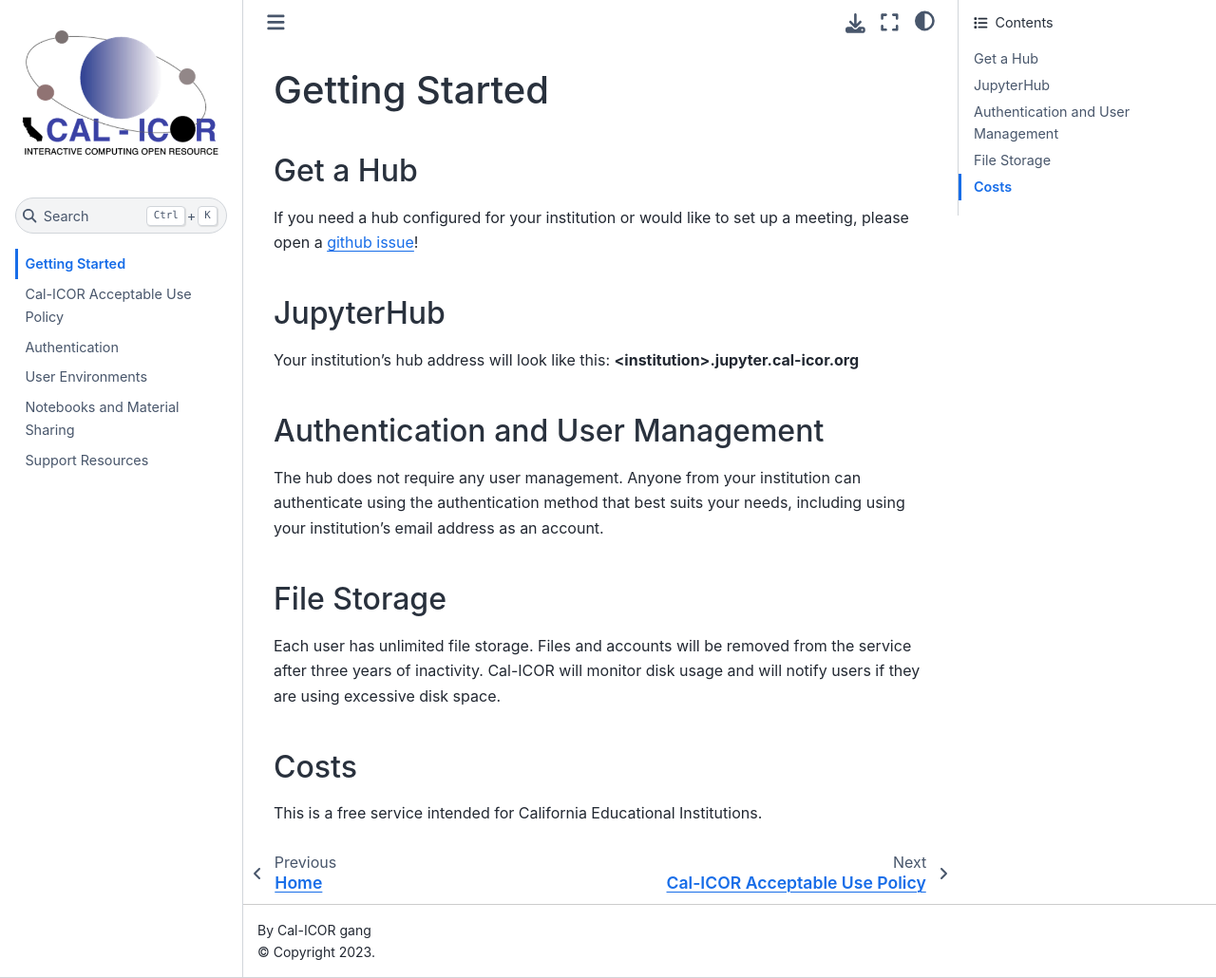
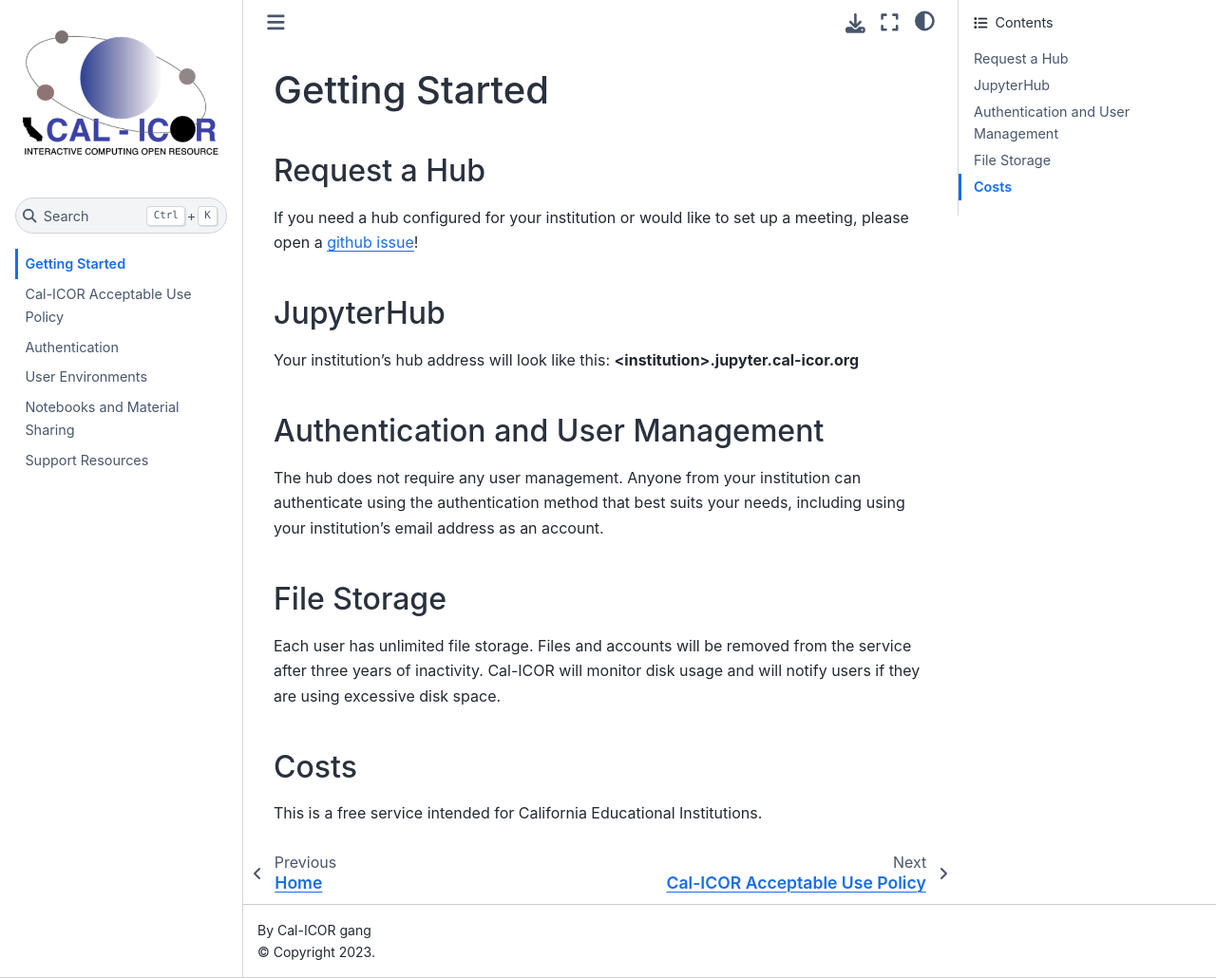
Before and after one commit to shaneknapp/docs, a Jupyter Book: the page built from content/getting_started.md, in a window 1280 px wide and 1030 px high. Shown: the whole window at 95% size. Built offline with Jupyter Book 1.0.4 settings and Sphinx 7.4.7 and the Sphinx Book theme 1.1.4, drawn with Linux system fonts in a browser that asks for light colours.

Commit message:
s/get/request to properly set expectations

```diff
--- a/content/getting_started.md
+++ b/content/getting_started.md
@@ -1,7 +1,7 @@
 (getting_started)=
 # Getting Started
 
-## Get a Hub
+## Request a Hub
 If you need a hub configured for your institution or would like to set up a
 meeting, please open a
 [github issue](https://github.com/cal-icor/cal-icor-hubs/issues)!
```
